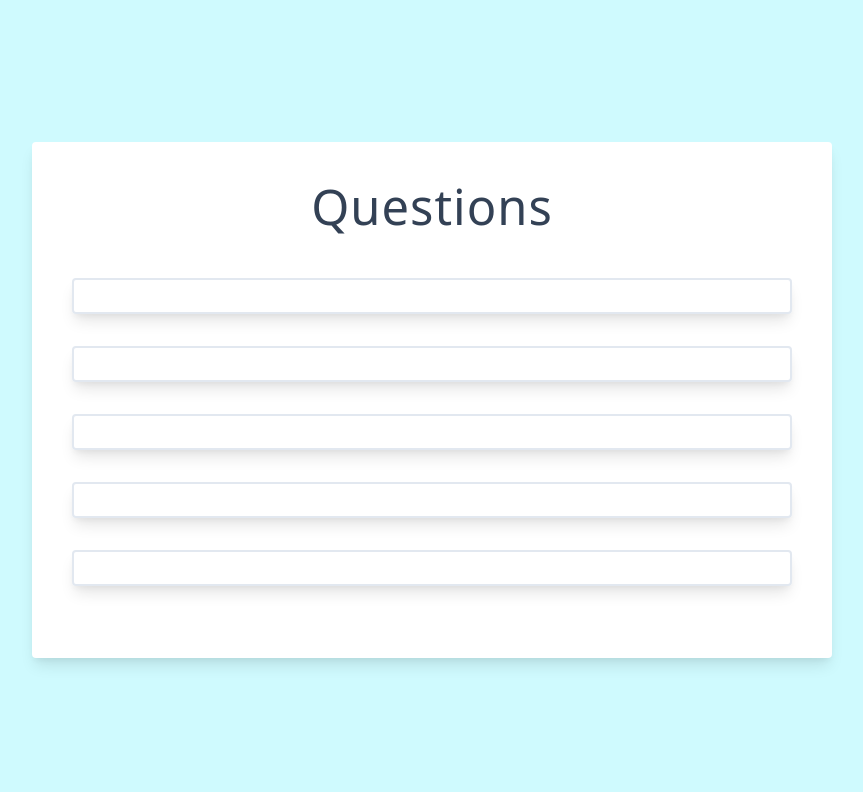
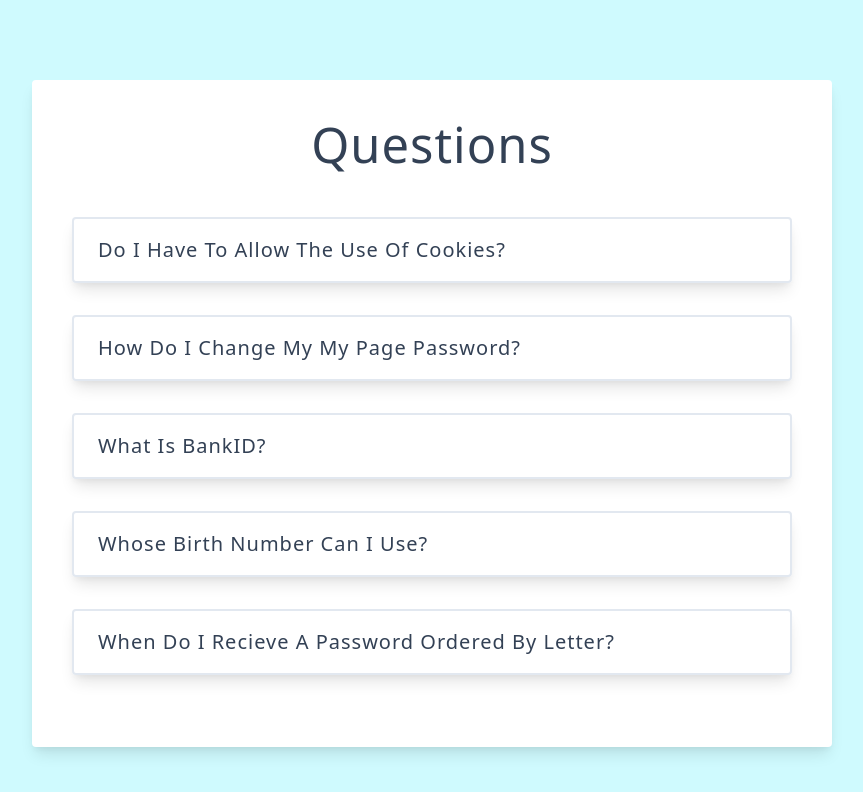
Before and after one commit to isnendyankp/questions, a React (Vite) app: page / in a window 1280 px wide. Shown: the top 792 px of the page, without its empty margins (208-1071 px from the left). Built offline with nearby package versions, Linux system fonts and the light colour scheme.

Commit message:
S7-191:Add header with pass in title inside h5

```diff
--- a/src/SingleQuestion.jsx
+++ b/src/SingleQuestion.jsx
@@ -4,7 +4,9 @@ import { AiOutlineMinus, AiOutlinePlus } from 'react-icons/ai';
 const SingleQuestion = ({ title, info }) => {
   const [showInfo, setShowInfo] = useState(false);
   return <article className='question'>
-
+    <header>
+      <h5>{title}</h5>
+    </header>
   </article>
 };
 
@@ -15,3 +17,4 @@ export default SingleQuestion;
 // - S7-191:Cr8 state value showInfo
 // - S7-191:Destructure with title & info
 // - S7-191:Add article with className question
+// - S7-191:Add header with pass in title inside h5
```
